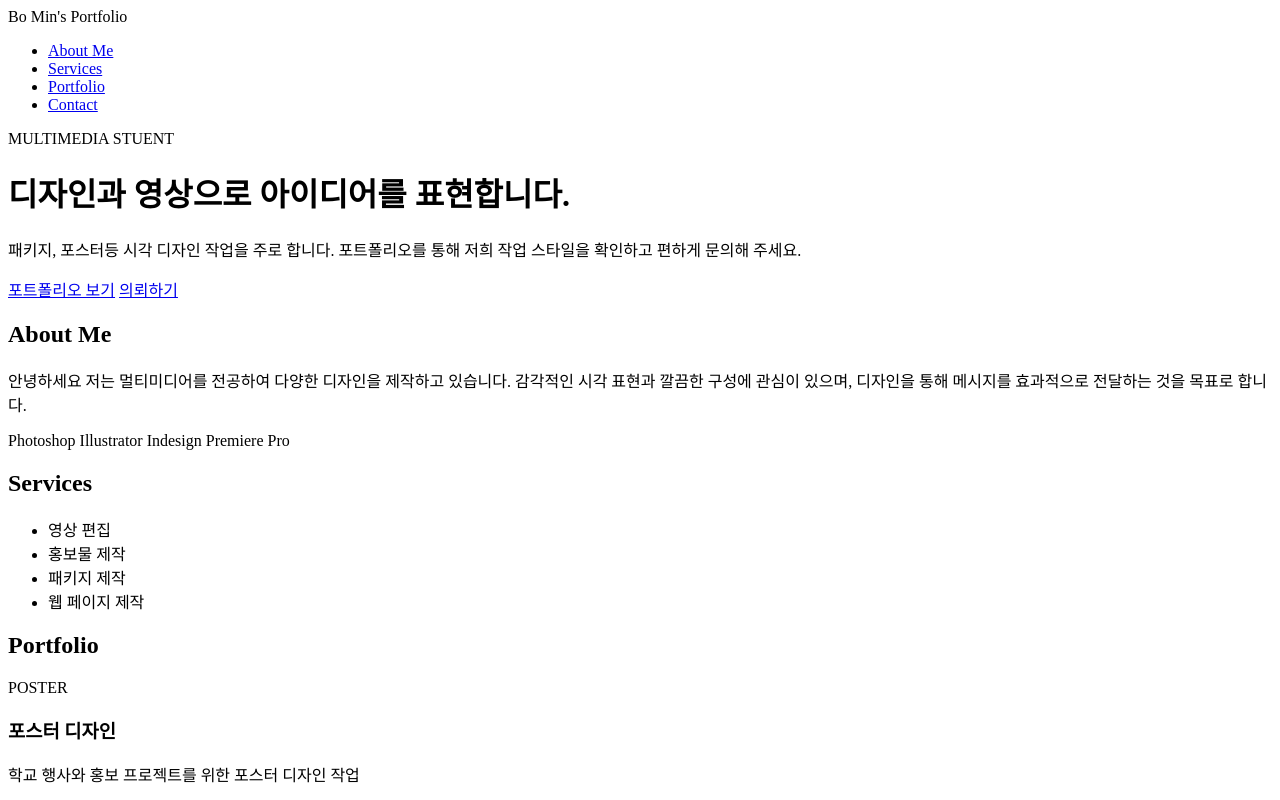
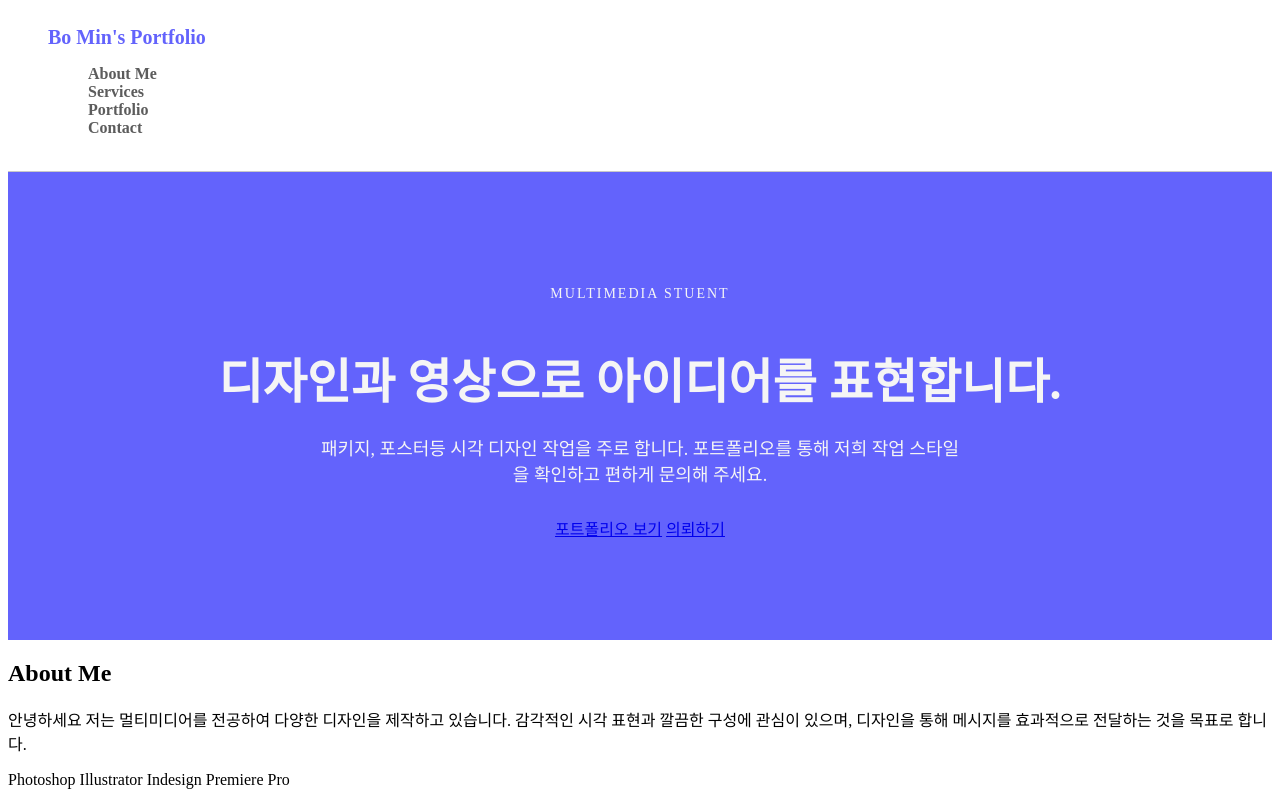
Before and after one commit to gimb34062-gif/portfolio, a plain HTML site: page index.html in a window 1280 px wide. Shown: the top 800 px of the page. Drawn offline with Linux system fonts and the light colour scheme.

Commit message:
Add files via upload

```diff
--- a/index.html
+++ b/index.html
@@ -4,32 +4,33 @@
     <meta charset="UTF-8">
     <meta name="viewport" content="width=device-width, initial-scale=1.0">
     <title>My Portfolio</title>
+    <link rel="stylesheet" href="style.css">
 </head>
 <body>
     <nav>
-    <div>Bo Min's Portfolio</div>
+    <div class="logo">Bo Min's Portfolio</div>
     <ul>
-        <li><a href="a"> About Me </a></li>
+        <li><a href="about"> About Me </a></li>
         <li><a href="service"> Services </a></li>
         <li><a href="portfolio"> Portfolio </a></li>
         <li><a href="contact"> Contact </a></li>
     </ul>
     </nav>
 
-    <header>
-    <div>
-        <p>MULTIMEDIA STUENT</p>
+    <header class="hero">
+    <div class="hero-text">
+        <p class="small-title">MULTIMEDIA STUENT</p>
         <h1>디자인과 영상으로 아이디어를 표현합니다.</h1>
-        <p>패키지, 포스터등 시각 디자인 작업을 주로 합니다. 포트폴리오를 통해 저희 작업 스타일을 확인하고 편하게 문의해 주세요.</p>
+        <p class="hero-description">패키지, 포스터등 시각 디자인 작업을 주로 합니다. 포트폴리오를 통해 저희 작업 스타일을 확인하고 편하게 문의해 주세요.</p>
 
-        <div>
+        <div class="hero-buttons">
             <a href="#">포트폴리오 보기</a>
             <a href="#">의뢰하기</a>
         </div>
     </div>
     </header>
 
-    <section id="a">
+    <section id="about">
         <h2>About Me</h2>
         <p>안녕하세요 저는 멀티미디어를 전공하여 다양한 디자인을 제작하고 있습니다.
             감각적인 시각 표현과 깔끔한 구성에 관심이 있으며, 디자인을 통해 메시지를 효과적으로 전달하는 것을 목표로 합니다.
--- /dev/null
+++ b/style.css
@@ -0,0 +1,51 @@
+nav {
+    background-color: rgb(255, 255, 255);
+    border-bottom: 1px solid rgb(200, 200, 200);
+    padding:18px 40px;
+}
+
+nav ul {
+    list-style: none;
+
+}
+
+nav ul li a {
+    text-decoration: none;
+    color: rgb(92, 92, 92);
+    font-weight: bold;
+}
+
+nav ul li a:hover{
+    color:rgb(174, 104, 239);
+}
+
+.logo {
+    font-size: 20px;
+    font-weight: bold;
+    color:rgb(99, 99, 252);
+}
+
+.hero {
+    background-color: rgb(99, 99, 252);
+    color: whitesmoke;
+    padding: 100px 20px;
+    text-align: center;
+}
+
+.small-title {
+    font-size: 14px;
+    letter-spacing: 2px;
+    margin-bottom: 50px;
+}
+
+.hero h1 {
+    font-size: 48px;
+    margin-bottom: 20px;
+    line-height: 1.3;
+}
+
+.hero-description {
+    font-size: 18px;
+    width: 650px;
+    margin: 0 auto 30px auto;
+}
```
